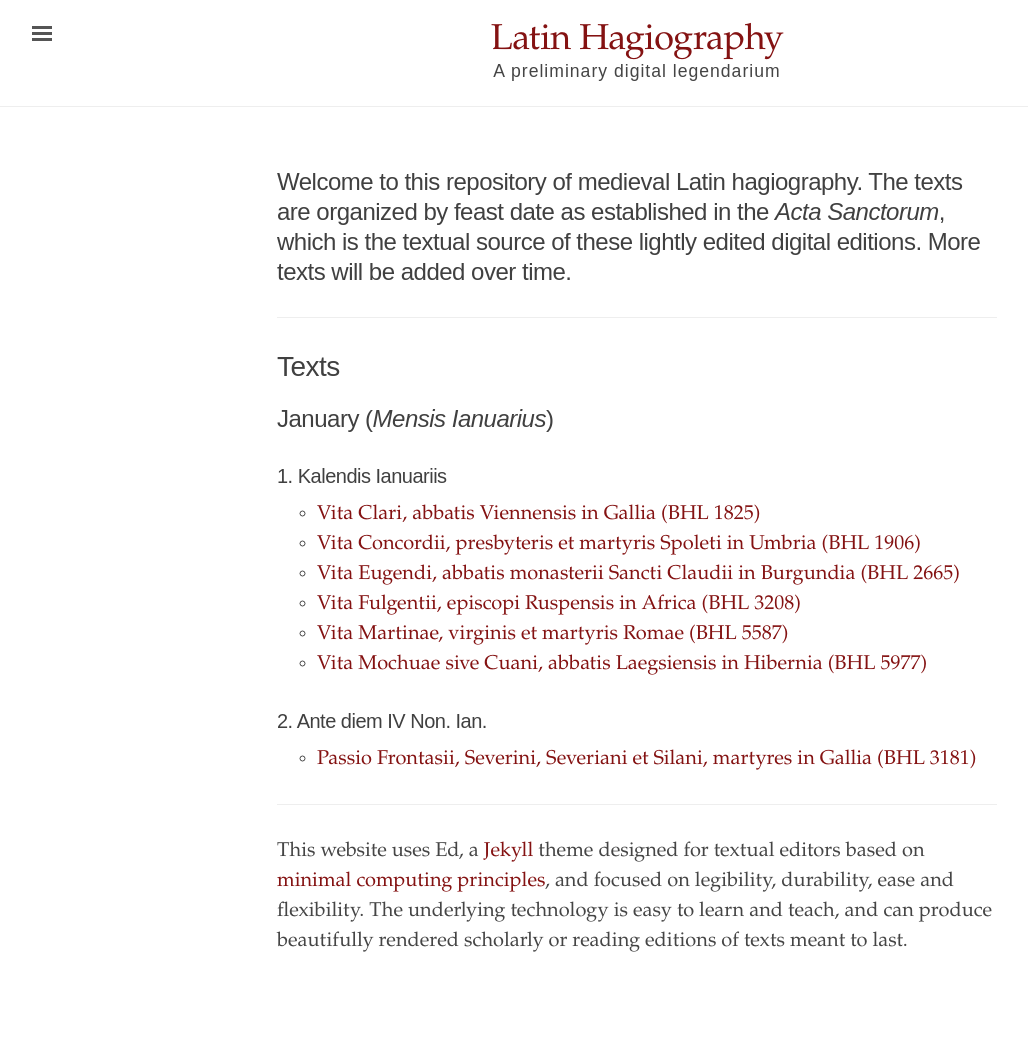
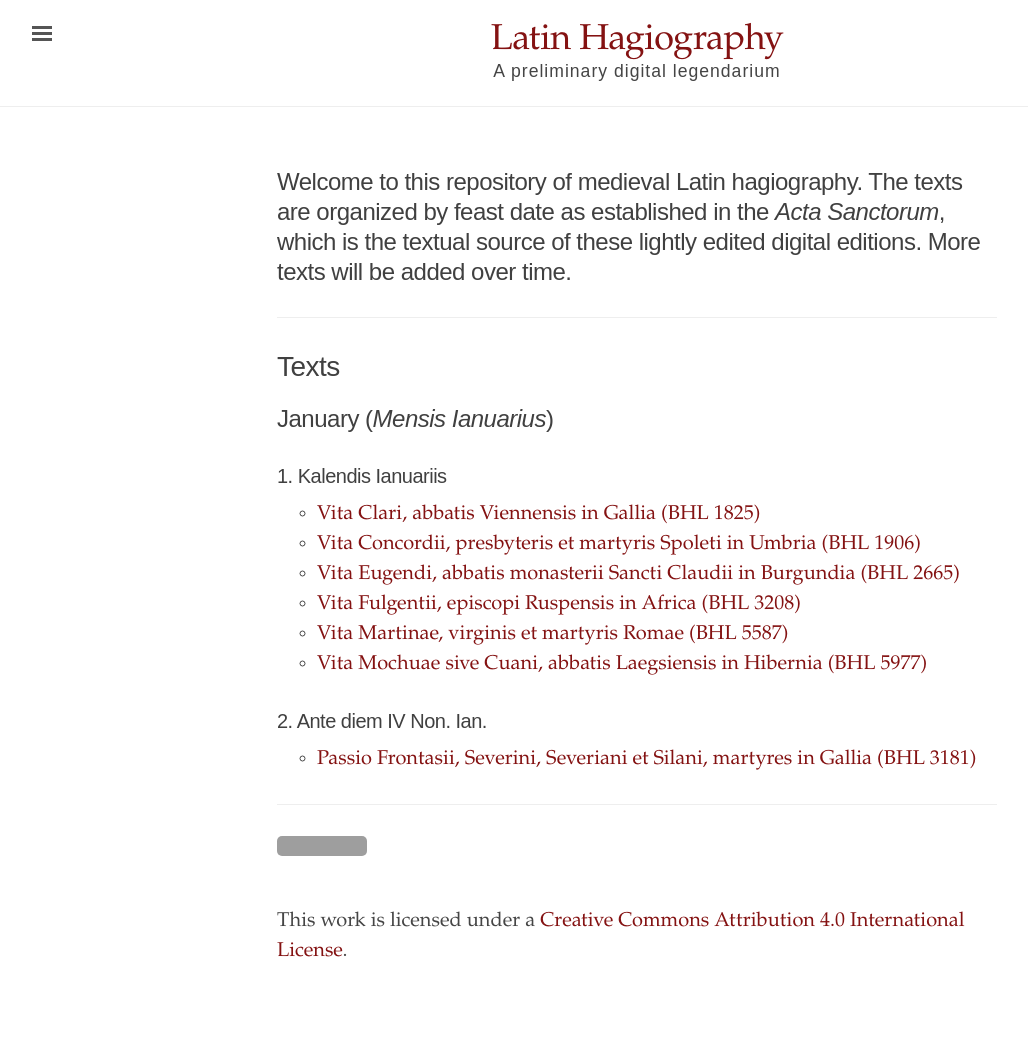
Before and after one commit to cjkoepke1/latin-hagiography, a Jekyll site: the page built from index.md, in a window 1280 px wide. Shown: the whole page, without its empty margins (3-1031 px from the left). Built offline with Jekyll 4.4.1, drawn with Linux system fonts in a browser that asks for light colours; grey boxes are pictures that could not be loaded.

Commit message:
add creative commons license

```diff
--- a/index.md
+++ b/index.md
@@ -26,4 +26,4 @@
 
 ---
 
-This website uses Ed, a [Jekyll](https://jekyllrb.com/) theme designed for textual editors based on [minimal computing principles](http://go-dh.github.io/mincomp/), and focused on legibility, durability, ease and flexibility. The underlying technology is easy to learn and teach, and can produce beautifully rendered scholarly or reading editions of texts meant to last.
+<a rel="license" href="http://creativecommons.org/licenses/by/4.0/"><img alt="Creative Commons License" style="border-width:0" src="https://i.creativecommons.org/l/by/4.0/88x31.png" /></a><br />This work is licensed under a <a rel="license" href="http://creativecommons.org/licenses/by/4.0/">Creative Commons Attribution 4.0 International License</a>.
```
